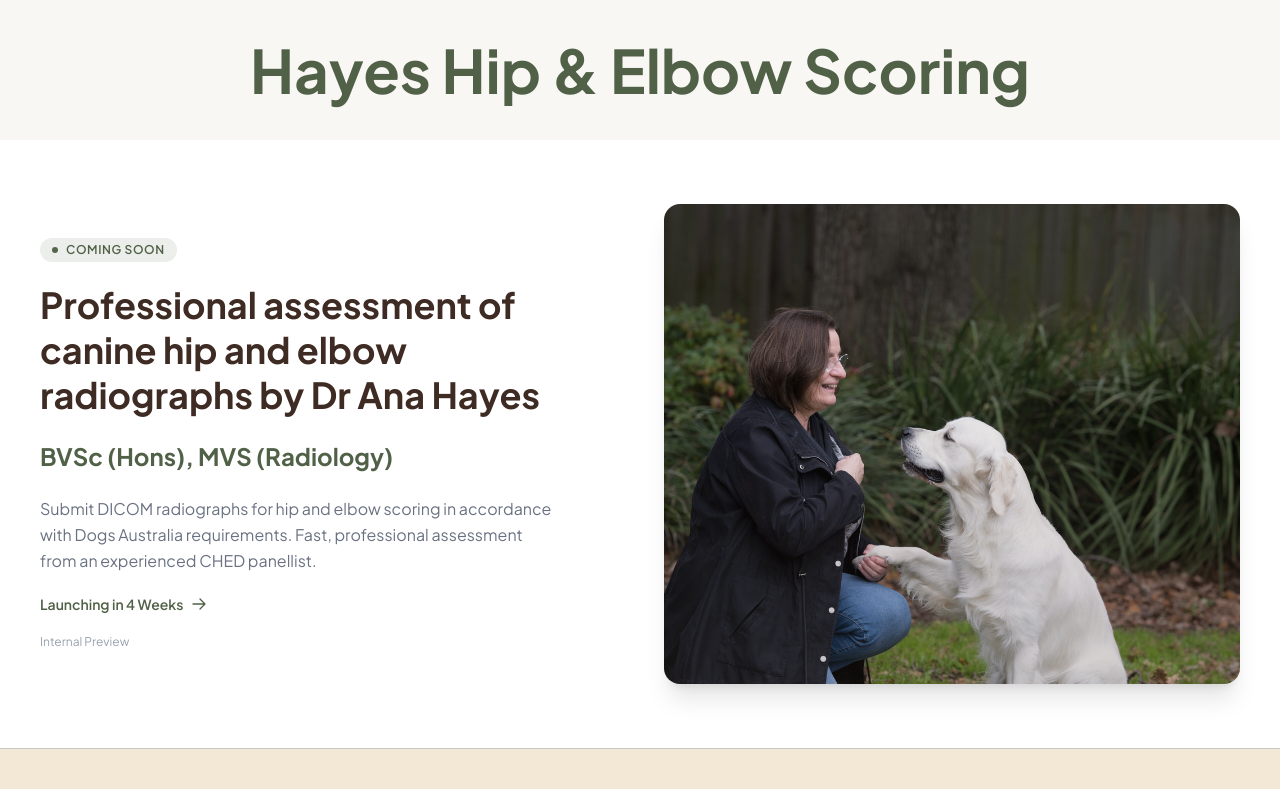
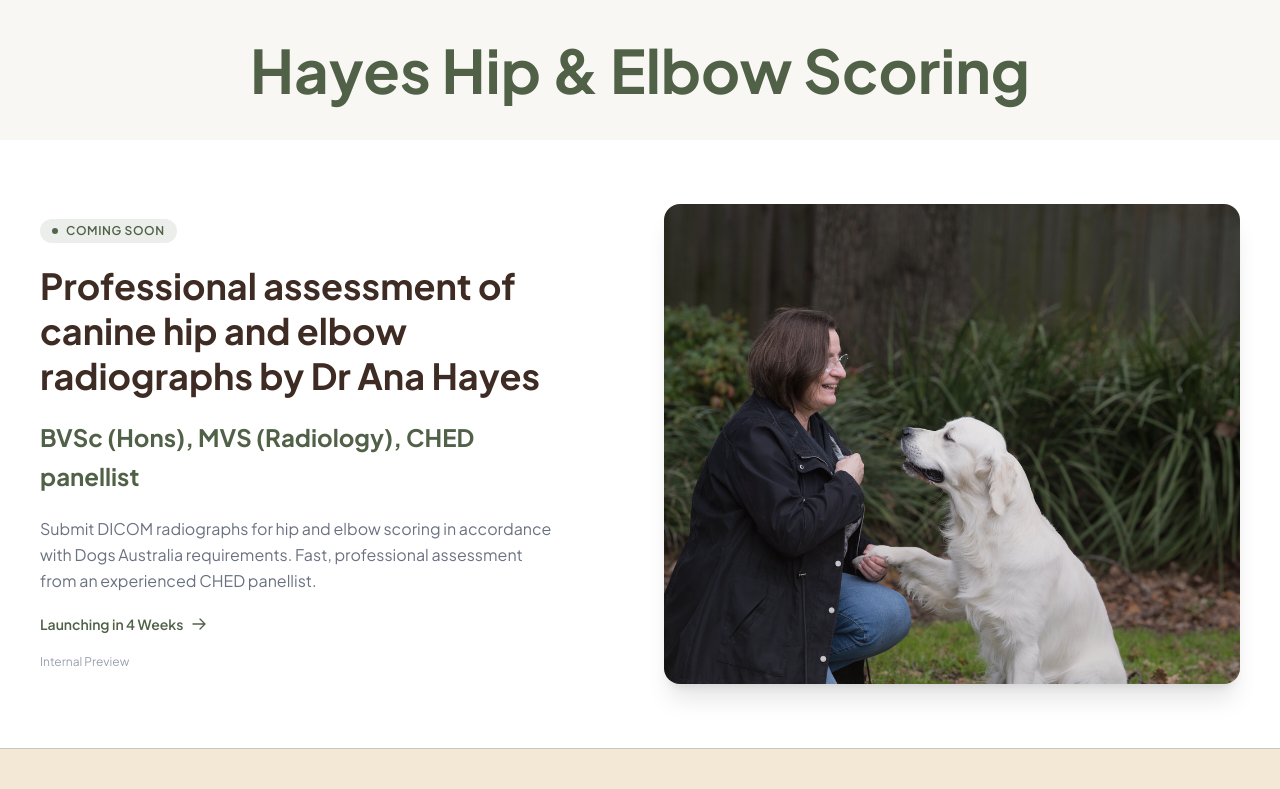
Before and after one commit to CodedBeats/Hayes_Hip_and_Elbow_Scoring, a Next.js app: page /pre-launch in a window 1280 px wide. Shown: the top 789 px of the page. Built offline with nearby package versions, Linux system fonts and the light colour scheme; no server answers.

Commit message:
fix: wording update from last email feedback

```diff
--- a/app/pre-launch/page.tsx
+++ b/app/pre-launch/page.tsx
@@ -59,7 +59,7 @@ const PreLaunchPage = () => {
                     </h1>
 
                     <p className="text-xl lg:text-2xl font-bold text-brand-green leading-relaxed max-w-lg">
-                        BVSc (Hons), MVS (Radiology)
+                        BVSc (Hons), MVS (Radiology), CHED panellist
                     </p>
 
                     <p className="text-base text-gray-500 leading-relaxed max-w-lg">
```
